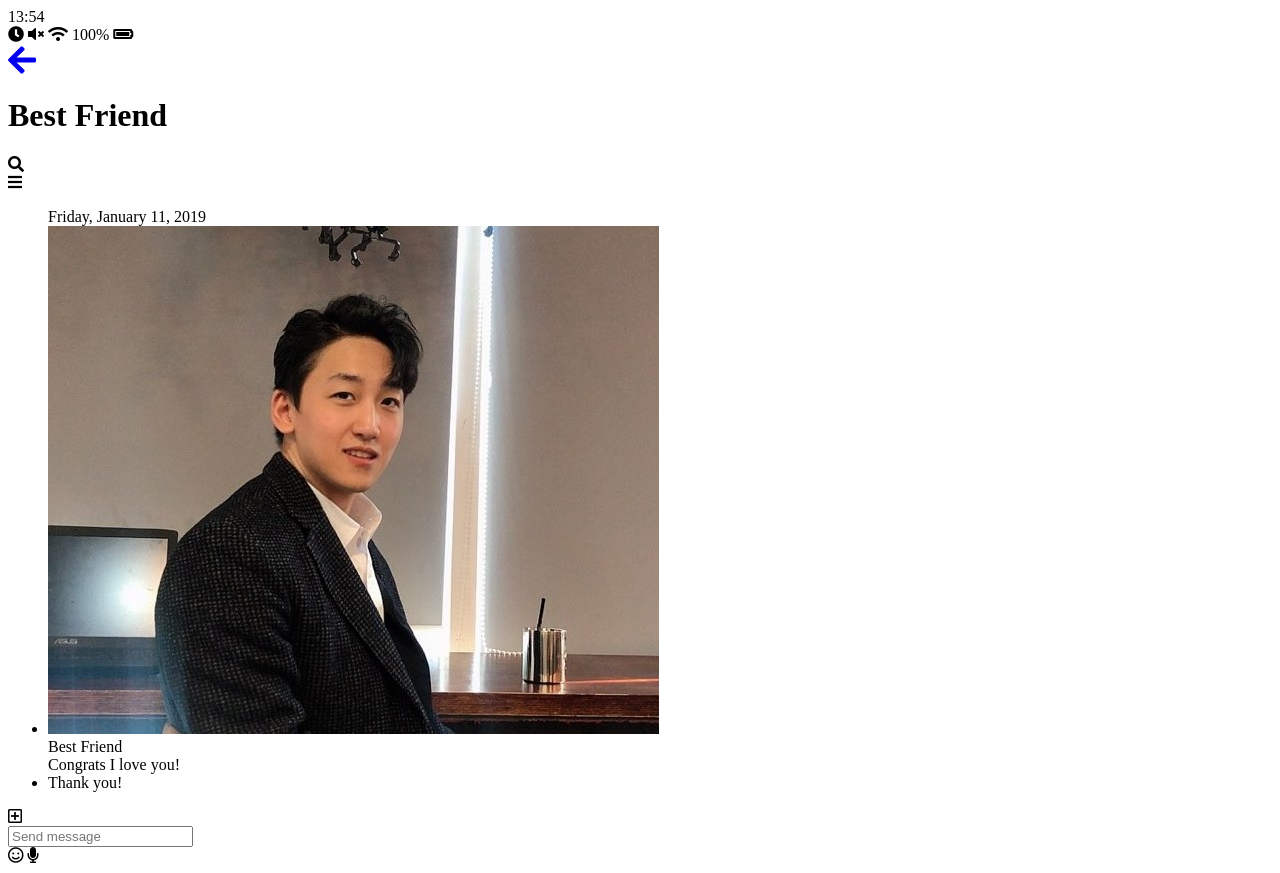
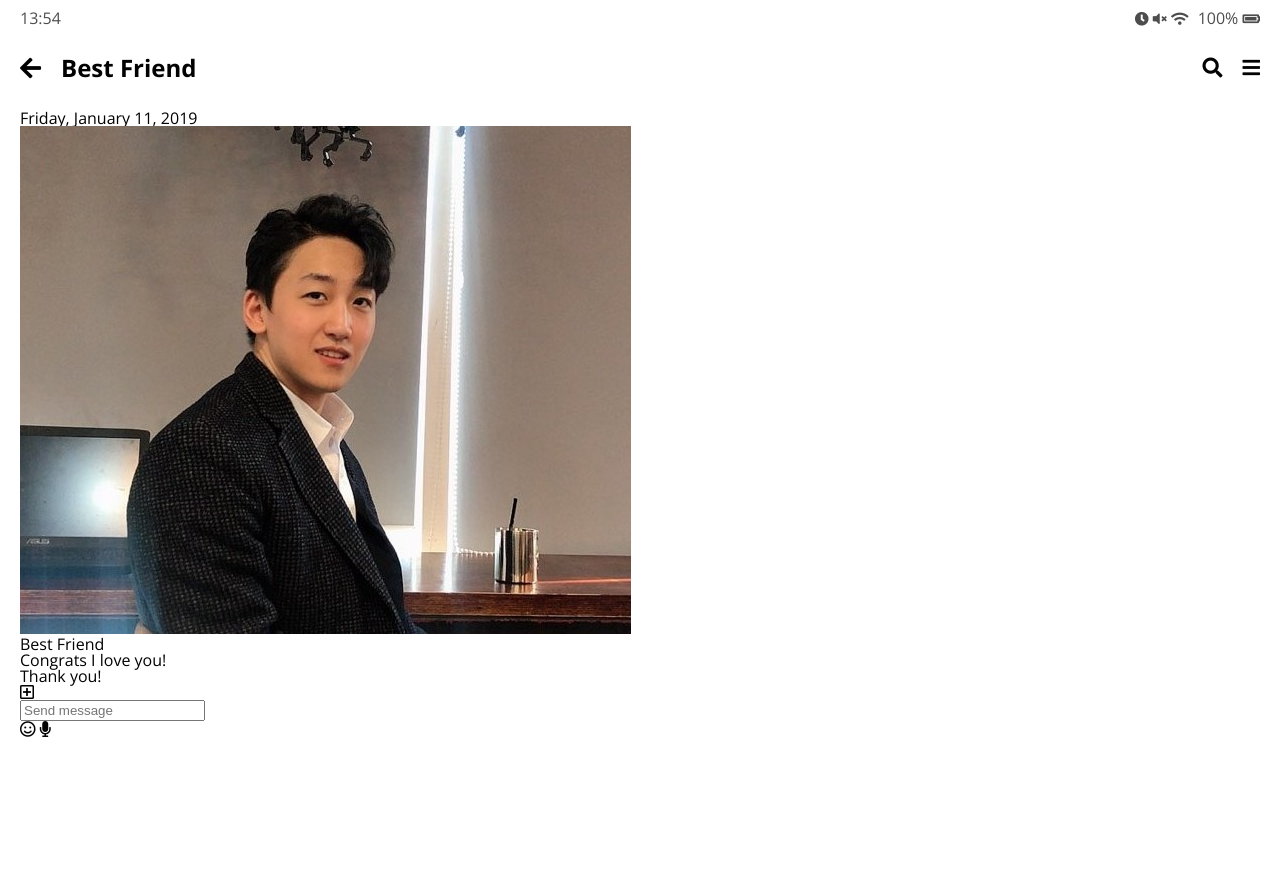
Before and after one commit to jaej123/kakao-clone-v2, a plain HTML site: page chat.html in a window 1280 px wide. After the commit the page ends 800 px from the top, so only its background shows below. Drawn offline with nearby package versions, Linux system fonts and the light colour scheme.

Commit message:
Updated Css for headers and status bar

```diff
--- a/chat.html
+++ b/chat.html
@@ -10,6 +10,7 @@
       integrity="sha384-fnmOCqbTlWIlj8LyTjo7mOUStjsKC4pOpQbqyi7RrhN7udi9RwhKkMHpvLbHG9Sr"
       crossorigin="anonymous"
     />
+    <link rel="stylesheet" href="css/styles.css" />
     <title>Chat | Kakao Clone</title>
   </head>
   <body>
@@ -27,8 +28,8 @@
     </div>
     <header class="header">
       <div class="header__header-column">
-        <a href="index.html">
-          <i class="fas fa-arrow-left fa-2x"></i>
+        <a href="index.html" class="header__back-btn">
+          <i class="fas fa-arrow-left"></i>
         </a>
         <h1 class="header__title">Best Friend</h1>
       </div>
@@ -36,9 +37,9 @@
         <span class="header__icon">
           <i class="fas fa-search"></i>
         </span>
-        <div class="header__icon">
+        <span class="header__icon">
           <i class="fas fa-bars"></i>
-        </div>
+        </span>
       </div>
     </header>
     <main class="chat">
--- /dev/null
+++ b/css/header.css
@@ -0,0 +1,27 @@
+.header {
+  display: flex;
+  justify-content: space-between;
+  align-items: center;
+  margin-bottom: 30px;
+}
+
+.header .header__title {
+  font-size: 24px;
+  font-weight: 700;
+}
+
+.header .header__icon {
+  font-size: 20px;
+  margin-left: 20px;
+  cursor: pointer;
+}
+
+.header .header__header-column {
+  display: flex;
+  align-items: center;
+}
+
+.header .header__back-btn {
+  font-size: 24px;
+  margin-right: 20px;
+}
--- /dev/null
+++ b/css/reset.css
@@ -0,0 +1,129 @@
+/* http://meyerweb.com/eric/tools/css/reset/
+   v2.0 | 20110126
+   License: none (public domain)
+*/
+
+html,
+body,
+div,
+span,
+applet,
+object,
+iframe,
+h1,
+h2,
+h3,
+h4,
+h5,
+h6,
+p,
+blockquote,
+pre,
+a,
+abbr,
+acronym,
+address,
+big,
+cite,
+code,
+del,
+dfn,
+em,
+img,
+ins,
+kbd,
+q,
+s,
+samp,
+small,
+strike,
+strong,
+sub,
+sup,
+tt,
+var,
+b,
+u,
+i,
+center,
+dl,
+dt,
+dd,
+ol,
+ul,
+li,
+fieldset,
+form,
+label,
+legend,
+table,
+caption,
+tbody,
+tfoot,
+thead,
+tr,
+th,
+td,
+article,
+aside,
+canvas,
+details,
+embed,
+figure,
+figcaption,
+footer,
+header,
+hgroup,
+menu,
+nav,
+output,
+ruby,
+section,
+summary,
+time,
+mark,
+audio,
+video {
+  margin: 0;
+  padding: 0;
+  border: 0;
+  font-size: 100%;
+  font: inherit;
+  vertical-align: baseline;
+}
+/* HTML5 display-role reset for older browsers */
+article,
+aside,
+details,
+figcaption,
+figure,
+footer,
+header,
+hgroup,
+menu,
+nav,
+section {
+  display: block;
+}
+body {
+  line-height: 1;
+}
+ol,
+ul {
+  list-style: none;
+}
+blockquote,
+q {
+  quotes: none;
+}
+blockquote:before,
+blockquote:after,
+q:before,
+q:after {
+  content: "";
+  content: none;
+}
+table {
+  border-collapse: collapse;
+  border-spacing: 0;
+}
--- /dev/null
+++ b/css/status-bar.css
@@ -0,0 +1,14 @@
+.status-bar {
+  display: flex;
+  justify-content: space-between;
+  margin-bottom: 30px;
+  opacity: 0.7;
+}
+
+.status-bar i {
+  font-size: 14px;
+}
+
+.status-bar .status-bar__battery-level {
+  margin-left: 5px;
+}
--- /dev/null
+++ b/css/styles.css
@@ -0,0 +1,16 @@
+@import url("https://fonts.googleapis.com/css?family=Open+Sans:400,700&display=swap");
+@import "reset.css";
+@import "status-bar.css";
+@import "header.css";
+
+body {
+  background-color: white;
+  padding: 10px 20px;
+  color: #020202;
+  font-family: "Open Sans", -apple-system, BlinkMacSystemFont, "Segoe UI",
+    Roboto, Oxygen, Ubuntu, Cantarell, "Open Sans", "Helvetica Neue", sans-serif;
+}
+
+a {
+  color: inherit;
+}
```
Also changed, not shown: find.html (+1 -0 lines), friends.html (+1 -0 lines), index.html (+1 -0 lines), more.html (+1 -0 lines), settings.html (+3 -2 lines).
